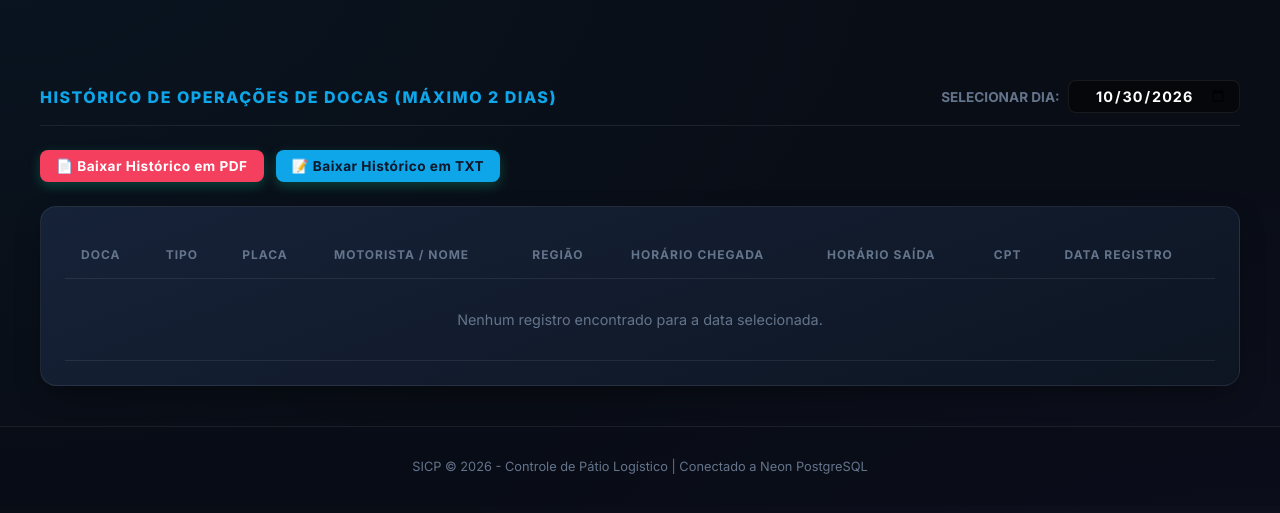
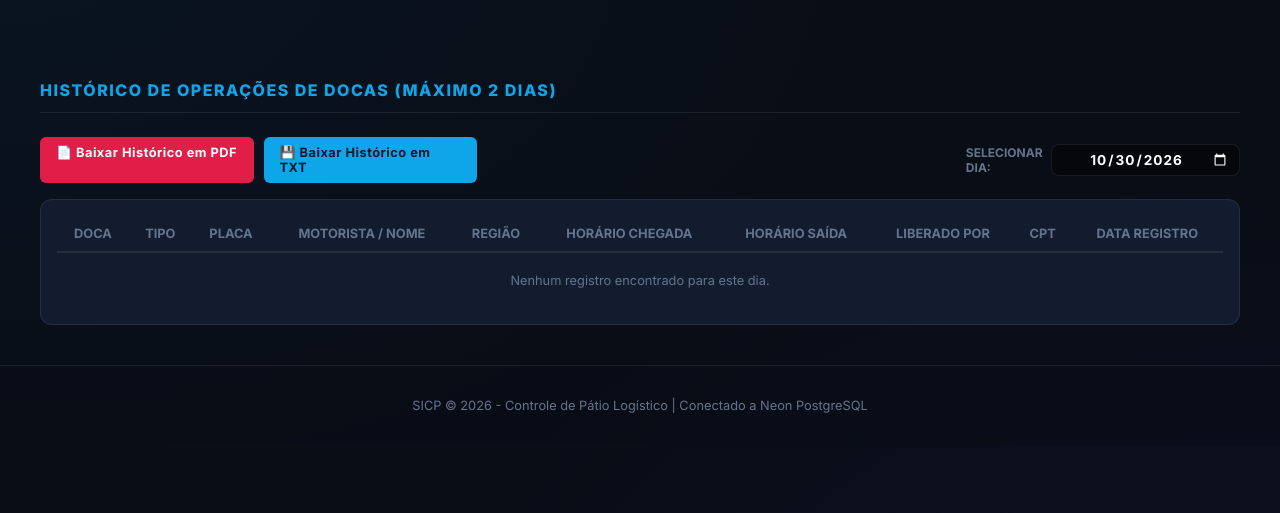
Before and after one commit to ewerthonmaycon11/controledocas-sp24, a Flask app: page /historico in a window 1280 px wide. Shown: the part 70-583 px from the top of the page. Run offline with Flask 3, Linux system fonts and the light colour scheme; a user stored in the database is signed in; data comes from the database, SQL or seed files in the repository; data that the repository does not hold is empty; some libraries are stand-ins or nearby versions.

Commit message:
Update historico.html

```diff
--- a/templates/historico.html
+++ b/templates/historico.html
@@ -1,64 +1,64 @@
 {% extends 'base.html' %}
 
 {% block content %}
-<div class="admin-panel-container">
-    <div class="sector-divider" style="display: flex; justify-content: space-between; align-items: center; flex-wrap: wrap; gap: 1rem;">
+<div class="sector-divider" style="margin-bottom: 1.5rem;">
     <h2>HISTÓRICO DE OPERAÇÕES DE DOCAS (MÁXIMO 2 DIAS)</h2>
+</div>
 
-        <form method="GET" action="{{ url_for('historico_page') }}" style="display: flex; gap: 0.5rem; align-items: center;">
-            <label for="data" style="font-size: 0.85rem; font-weight: 700; color: var(--text-muted);">SELECIONAR DIA:</label>
-            <input type="date" id="data" name="data" value="{{ data_selecionada }}" class="input-plate" style="width: auto; padding: 6px 12px;" onchange="this.form.submit()">
+<div style="display: flex; justify-content: space-between; align-items: center; margin-bottom: 1rem; flex-wrap: wrap; gap: 10px;">
+    <div style="display: flex; gap: 10px;">
+        <a href="{{ url_for('exportar_historico', formato='pdf', data=data_selecionada) }}" class="btn-action" style="background: #e11d48; color: #fff; padding: 8px 16px; text-decoration: none; border-radius: 6px; font-weight: 700; font-size: 0.8rem;">
+            📄 Baixar Histórico em PDF
+        </a>
+        <a href="{{ url_for('exportar_historico', formato='txt', data=data_selecionada) }}" class="btn-action" style="background: var(--accent-blue); color: #0f172a; padding: 8px 16px; text-decoration: none; border-radius: 6px; font-weight: 700; font-size: 0.8rem;">
+            💾 Baixar Histórico em TXT
+        </a>
+    </div>
+
+    <form method="GET" action="{{ url_for('historico_page') }}" style="display: flex; align-items: center; gap: 8px;">
+        <label style="font-size: 0.75rem; color: var(--text-muted); font-weight: 700;">SELECIONAR DIA:</label>
+        <input type="date" name="data" value="{{ data_selecionada }}" onchange="this.form.submit()" class="input-plate" style="padding: 6px 10px; font-size: 0.85rem; color-scheme: dark;">
     </form>
 </div>
 
-    <div style="margin-bottom: 1.5rem; display: flex; gap: 0.75rem;">
-        <a href="{{ url_for('exportar_historico', formato='pdf', data=data_selecionada) }}" class="btn-action action-btn-release" style="width: auto; padding: 8px 16px; background-color: var(--red-neon); color: #fff; text-decoration: none; text-align: center;">
-            📄 Baixar Histórico em PDF
-        </a>
-        <a href="{{ url_for('exportar_historico', formato='txt', data=data_selecionada) }}" class="btn-action action-btn-release" style="width: auto; padding: 8px 16px; background-color: var(--accent-blue); color: #0f172a; text-decoration: none; text-align: center;">
-            📝 Baixar Histórico em TXT
-        </a>
-    </div>
-
-    <div class="table-card">
-        <table class="users-table">
+<div style="overflow-x: auto; background: var(--bg-card); border: 1px solid var(--border-color); border-radius: 12px; padding: 1rem;">
+    <table style="width: 100%; border-collapse: collapse; text-align: center; color: var(--text-main); font-size: 0.8rem;">
         <thead>
-                <tr>
-                    <th>DOCA</th>
-                    <th>TIPO</th>
-                    <th>PLACA</th>
-                    <th>MOTORISTA / NOME</th>
-                    <th>REGIÃO</th>
-                    <th>HORÁRIO CHEGADA</th>
-                    <th>HORÁRIO SAÍDA</th>
-                    <th>CPT</th>
-                    <th>DATA REGISTRO</th>
+            <tr style="border-bottom: 2px solid var(--border-color); color: var(--text-muted); text-transform: uppercase;">
+                <th style="padding: 10px;">DOCA</th>
+                <th style="padding: 10px;">TIPO</th>
+                <th style="padding: 10px;">PLACA</th>
+                <th style="padding: 10px;">MOTORISTA / NOME</th>
+                <th style="padding: 10px;">REGIÃO</th>
+                <th style="padding: 10px;">HORÁRIO CHEGADA</th>
+                <th style="padding: 10px;">HORÁRIO SAÍDA</th>
+                <th style="padding: 10px;">LIBERADO POR</th>
+                <th style="padding: 10px;">CPT</th>
+                <th style="padding: 10px;">DATA REGISTRO</th>
             </tr>
         </thead>
         <tbody>
             {% if registros %}
                 {% for r in registros %}
-                    <tr>
-                        <td><strong>DOCA {{ r.doca_numero }}</strong></td>
-                        <td><span class="badge {% if r.tipo == 'HUB' %}badge-admin-role{% else %}badge-operator-role{% endif %}">{{ r.tipo }}</span></td>
-                        <td><span class="plate-value" style="font-size: 0.85rem; padding: 2px 6px;">{{ r.placa if r.placa else 'N/A' }}</span></td>
-                        <td>{{ r.nome if r.nome else 'NÃO INFORMADO' }}</td>
-                        <td>{{ r.regiao if r.regiao else 'NÃO INFORMADA' }}</td>
-                        <td style="color: var(--green-neon); font-weight: 700;">{{ r.chegada if r.chegada else 'N/A' }}</td>
-                        <td style="color: var(--red-neon); font-weight: 700;">{{ r.horario_saida if r.horario_saida else 'N/A' }}</td>
-                        <td>{{ r.cpt if r.cpt else 'N/A' }}</td>
-                        <td><small>{{ r.data_registro.strftime('%d/%m/%Y %H:%M:%S') }}</small></td>
+                <tr style="border-bottom: 1px solid rgba(255, 255, 255, 0.05);">
+                    <td style="padding: 10px; font-weight: 700;">DOCA {{ r.doca_numero }}</td>
+                    <td style="padding: 10px;"><span class="dock-tag {{ r.tipo.lower() }}">{{ r.tipo }}</span></td>
+                    <td style="padding: 10px; font-weight: 700; color: #facc15;">{{ r.placa if r.placa else 'N/A' }}</td>
+                    <td style="padding: 10px;">{{ r.nome if r.nome else 'N/A' }}</td>
+                    <td style="padding: 10px;">{{ r.regiao if r.regiao else 'N/A' }}</td>
+                    <td style="padding: 10px; color: #10b981;">{{ r.chegada if r.chegada else 'N/A' }}</td>
+                    <td style="padding: 10px; color: #f43f5e; font-weight: 700;">{{ r.horario_saida if r.horario_saida else 'N/A' }}</td>
+                    <td style="padding: 10px; color: var(--accent-blue); font-weight: 700;">{{ r.usuario_liberacao if r.usuario_liberacao else 'SISTEMA' }}</td>
+                    <td style="padding: 10px;">{{ r.cpt if r.cpt else 'N/A' }}</td>
+                    <td style="padding: 10px; color: var(--text-muted);">{{ r.data_registro.strftime('%d/%m/%Y %H:%M:%S') }}</td>
                 </tr>
                 {% endfor %}
             {% else %}
                 <tr>
-                        <td colspan="9" style="text-align: center; color: var(--text-muted); padding: 2rem;">
-                            Nenhum registro encontrado para a data selecionada.
-                        </td>
+                    <td colspan="10" style="padding: 20px; color: var(--text-muted);">Nenhum registro encontrado para este dia.</td>
                 </tr>
             {% endif %}
         </tbody>
     </table>
 </div>
-</div>
 {% endblock %}
```
Lines whose indentation alone changed are shown as unchanged.
